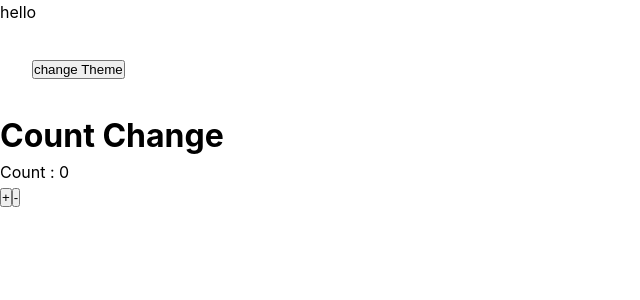
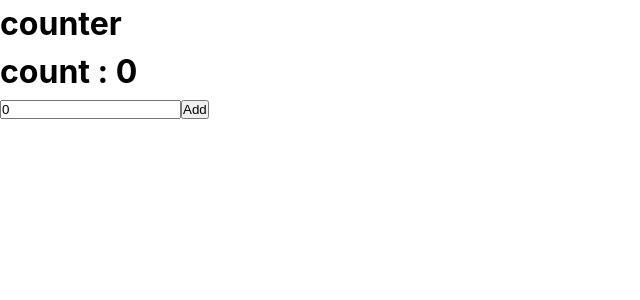
Before and after one commit to 7vTr0x7/React-Typescript, a React (Vite) app: page / in a window 1280 px wide. Shown: the top 300 px of the page, without its empty margins (0-640 px from the left). Built offline with nearby package versions, Linux system fonts and the light colour scheme.

Commit message:
react-ts ts in Redux

```diff
--- a/src/App.tsx
+++ b/src/App.tsx
@@ -1,16 +1,31 @@
-import Ex from "./components/Ex";
-import ThemeProvider from "./components/ThemeProvider";
-import UseReducer from "./components/UseReducer";
+import { useState } from "react";
+import { useDispatch, useSelector } from "react-redux";
+
+import { incByValue, StateType } from "./utils/rootSlice";
 
 function App() {
+  const [val, setVal] = useState<number>(0);
+
+  const dispatch = useDispatch();
+  const count = useSelector((state: StateType) => state.count);
+
+  const inc = () => {
+    dispatch(incByValue(val));
+  };
+
   return (
     <>
-      <ThemeProvider>
-        <div> hello </div>
-        <Ex />
+      <h1>counter</h1>
+      <h1>count : {count}</h1>
+      <input
+        type="number"
+        value={val}
+        onChange={(e) => setVal(Number(e.target.value))}
+      />
 
-        <UseReducer />
-      </ThemeProvider>
+      <button disabled={val < 0} onClick={inc}>
+        Add
+      </button>
     </>
   );
 }
--- a/src/utils/rootSlice.ts
+++ b/src/utils/rootSlice.ts
@@ -1,4 +1,10 @@
 import { createSlice, PayloadAction } from "@reduxjs/toolkit";
+
+export interface StateType {
+  count: number;
+}
+
+const initialState: StateType = { count: 0 };
 
 const rootSlice = createSlice({
   name: "counter",
@@ -11,7 +17,7 @@ const rootSlice = createSlice({
       state.count -= 1;
     },
     incByValue: (state, action: PayloadAction<number>) => {
-      state.count += action.payload;
+      state.count = action.payload;
     },
   },
 });
--- a/src/utils/store.ts
+++ b/src/utils/store.ts
@@ -1,5 +1,6 @@
 import { configureStore } from "@reduxjs/toolkit";
+import rootSlice from "./rootSlice";
 
 export const store = configureStore({
-  reducer: {},
+  reducer: rootSlice,
 });
```
